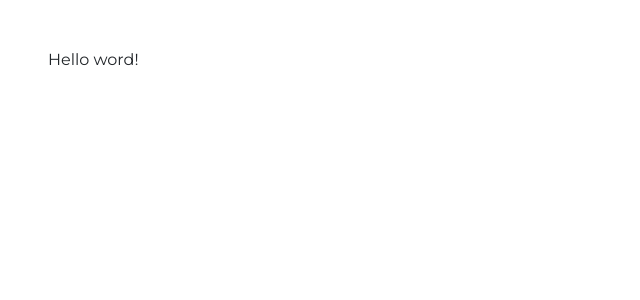
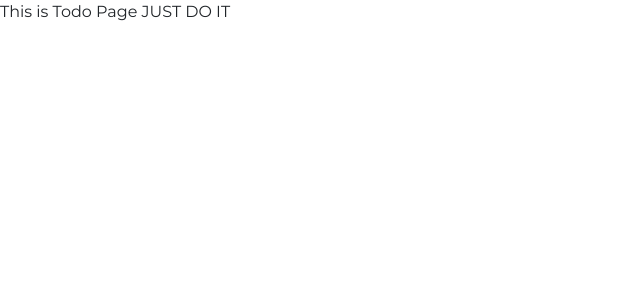
Before and after one commit to jimmark1/ToDo-App, a React (Create React App) app in the folder todo_app/: page / in a window 1280 px wide. Shown: the top 300 px of the page, without its empty margins (0-640 px from the left). Built offline with nearby package versions, Linux system fonts and the light colour scheme.

Commit message:
Templates

```diff
--- a/todo_app/package.json
+++ b/todo_app/package.json
@@ -10,9 +10,12 @@
     "@types/node": "^16.18.14",
     "@types/react": "^18.0.28",
     "@types/react-dom": "^18.0.11",
+    "axios": "^0.27.2",
     "bootstrap": "^5.2.3",
     "react": "^18.2.0",
+    "react-axios": "^2.0.6",
     "react-dom": "^18.2.0",
+    "react-router-dom": "^6.8.2",
     "react-scripts": "5.0.1",
     "typescript": "^4.9.5",
     "web-vitals": "^2.1.4"
--- a/todo_app/src/App.tsx
+++ b/todo_app/src/App.tsx
@@ -1,13 +1,21 @@
 import React from "react";
 import "./App.css";
 
+import LoginPage from "./pages/Login/LoginPage";
+import TodoPage from "./pages/TaskPage/TodoPage";
+
+import { BrowserRouter as Router, Routes, Route } from "react-router-dom";
+
 function App() {
      return (
-          <div className="App">
-               <div className="p-5">
-                    <p>Hello word!</p>
-               </div>
-          </div>
+          <Router>
+               <Routes>
+                    <Route path="/" element={<TodoPage />} />
+               </Routes>
+               <Routes>
+                    <Route path="/login" element={<LoginPage />} />
+               </Routes>
+          </Router>
      );
 }
 
--- /dev/null
+++ b/todo_app/src/components/Login/Login.Module.css
@@ -0,0 +1,3 @@
+.container {
+     background-color: #93bbf6;
+}
--- /dev/null
+++ b/todo_app/src/pages/Login/LoginPage.tsx
@@ -0,0 +1,11 @@
+import React from "react";
+
+const LoginPage = () => {
+     return (
+          <div>
+               <p>This is the login page</p>
+          </div>
+     );
+};
+
+export default LoginPage;
--- /dev/null
+++ b/todo_app/src/pages/TaskPage/TodoPage.tsx
@@ -0,0 +1,11 @@
+import React from "react";
+
+const Todo = () => {
+     return (
+          <div>
+               <p>This is Todo Page JUST DO IT</p>
+          </div>
+     );
+};
+
+export default Todo;
```
Also changed, not shown: todo_app/src/components/Login/LoginForm.tsx (added, +12 -0 lines), todo_app/src/components/Todo/TodoForm/TodoForm.tsx (added, +7 -0 lines), todo_app/src/components/Todo/TodoList/TodoList.tsx (added, +7 -0 lines), todo_app/src/components/Login/login.css (added), todo_app/src/components/Todo/TodoForm/TodoForm.module.css (added), todo_app/src/components/Todo/TodoList/Todo.Module.css (added), 1 other file (tests, documents, lock files or other folders).
